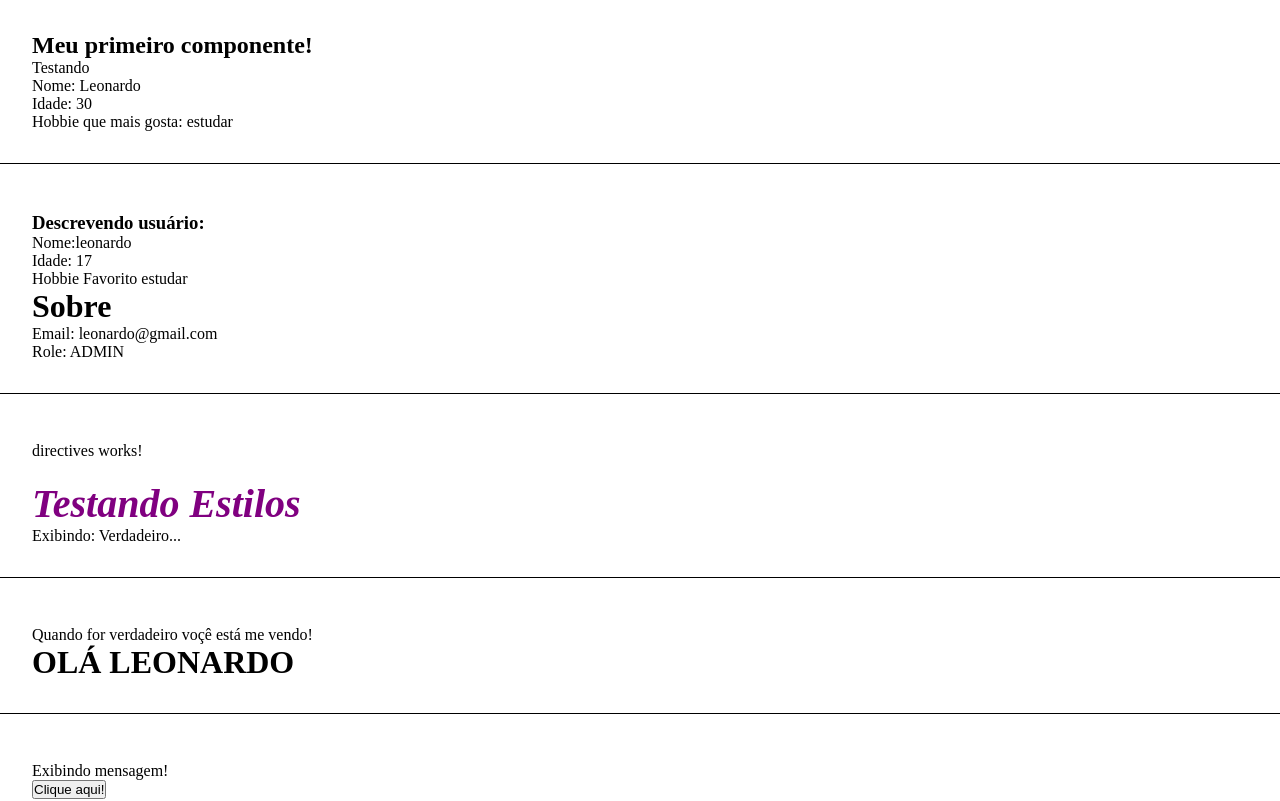
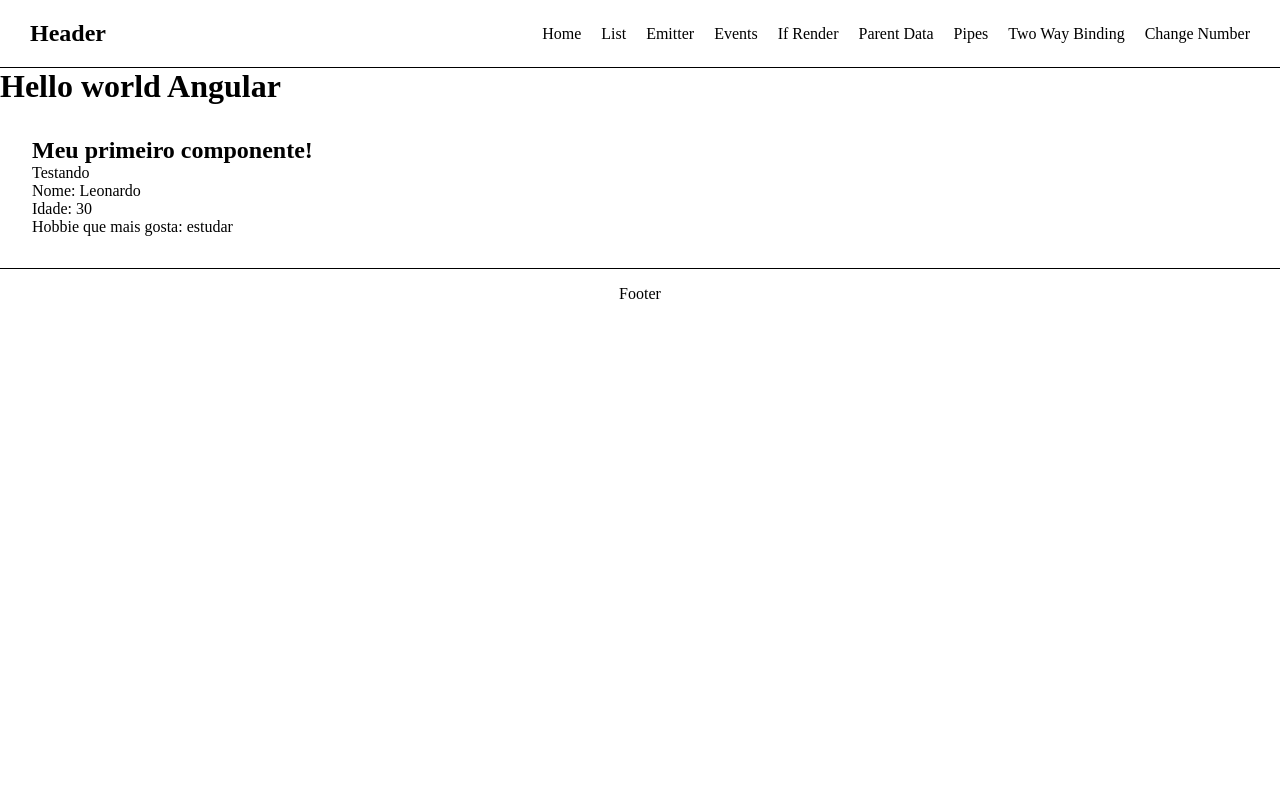
Before and after one commit to ssoaresleo/Angular, an Angular app: page / in a window 1280 px wide. Shown: the top 801 px of the page. Built offline with nearby package versions, Linux system fonts and the light colour scheme.

Commit message:
angular router

```diff
--- a/src/app/app.component.html
+++ b/src/app/app.component.html
@@ -1,16 +1,21 @@
+<header>
+  <h2>Header</h2>
+  <nav>
+    <ul>
+      <li>
+        <a href="/">Home</a>
+      </li>
+      <li><a routerLink="/list">List</a></li>
+      <li><a routerLink="/emitter">Emitter</a></li>
+      <li><a routerLink="/events">Events</a></li>
+      <li><a routerLink="/ifrender">If Render</a></li>
+      <li><a routerLink="/parentdata">Parent Data</a></li>
+      <li><a routerLink="/pipes">Pipes</a></li>
+      <li><a routerLink="/twowaybinding">Two Way Binding</a></li>
+      <li><a routerLink="/changenumber">Change Number</a></li>
+    </ul>
+  </nav>
+</header>
+<h1>Hello world Angular</h1>
 <router-outlet />
-<first-component />
-<parent-data
-  [name]="userName"
-  [age]="age"
-  [hobbies]="hobbies"
-  [userData]="userData"
-/>
-
-<app-directives />
-<app-if-render />
-<app-events />
-<app-emitter />
-<app-list-render />
-<app-pipes></app-pipes>
-<app-two-way-binding></app-two-way-binding>
+<footer>Footer</footer>
--- a/src/app/app.component.ts
+++ b/src/app/app.component.ts
@@ -1,5 +1,5 @@
 import { Component } from '@angular/core';
-import { RouterOutlet } from '@angular/router';
+import { RouterLink, RouterOutlet } from '@angular/router';
 import { FirstComponentComponent } from './components/first-component/first-component.component';
 import {
   ParentDataComponent,
@@ -26,7 +26,8 @@ import { TwoWayBindingComponent } from './components/two-way-binding/two-way-bin
     EmitterComponent,
     ListRenderComponent,
     PipesComponent,
-    TwoWayBindingComponent
+    TwoWayBindingComponent,
+    RouterLink
   ],
   templateUrl: './app.component.html',
   styleUrl: './app.component.scss',
--- a/src/app/app.routes.ts
+++ b/src/app/app.routes.ts
@@ -1,3 +1,49 @@
 import { Routes } from '@angular/router';
+import { FirstComponentComponent } from './components/first-component/first-component.component';
+import { ListRenderComponent } from './components/list-render/list-render.component';
+import { EmitterComponent } from './components/emitter/emitter.component';
+import { EventsComponent } from './components/events/events.component';
+import { IfRenderComponent } from './components/if-render/if-render.component';
+import { ParentDataComponent } from './components/parent-data/parent-data.component';
+import { PipesComponent } from './components/pipes/pipes.component';
+import { TwoWayBindingComponent } from './components/two-way-binding/two-way-binding.component';
+import { ChangeNumberComponent } from './components/change-number/change-number.component';
 
-export const routes: Routes = [];
+export const routes: Routes = [
+  {
+    path: '',
+    component: FirstComponentComponent,
+  },
+  {
+    path: 'list',
+    component: ListRenderComponent,
+  },
+  {
+    path: 'emitter',
+    component: EmitterComponent,
+  },
+  {
+    path: 'events',
+    component: EventsComponent,
+  },
+  {
+    path: 'ifrender',
+    component: IfRenderComponent,
+  },
+  {
+    path: 'parentdata',
+    component: ParentDataComponent,
+  },
+  {
+    path: 'pipes',
+    component: PipesComponent,
+  },
+  {
+    path: 'twowaybinding',
+    component: TwoWayBindingComponent,
+  },
+  {
+    path: 'changenumber',
+    component: ChangeNumberComponent,
+  },
+];
--- a/src/styles.scss
+++ b/src/styles.scss
@@ -15,3 +15,33 @@ body {
   padding: 2em;
   margin-bottom: 1em;
 }
+
+
+header {
+  display: flex;
+  align-items: center;
+  justify-content: space-between;
+  border-bottom: 1px solid black;
+
+  padding: 20px 30px;
+
+  nav {
+    ul {
+      display: flex;
+      list-style: none;
+      align-items: center;
+      gap: 20px;
+
+       a {
+        text-decoration: none;
+        color: black;
+       }
+    }
+  }
+}
+
+footer {
+  display: flex;
+  align-items: center;
+  justify-content: center;
+}
```
